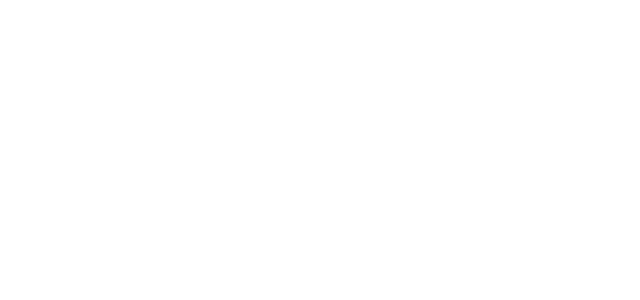
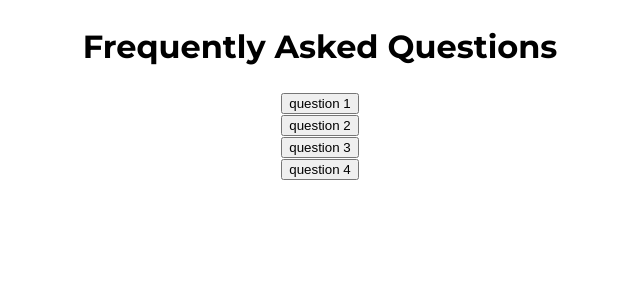
Before and after one commit to SaqifAbrar/glm-website-nextjs, a Next.js app: page /contact in a window 1280 px wide. Shown: the top 300 px of the page, without its empty margins (320-960 px from the left). Built offline with nearby package versions, Linux system fonts and the light colour scheme.

Commit message:
updated FAQ cards

```diff
--- a/modules/contact/faq.jsx
+++ b/modules/contact/faq.jsx
@@ -0,0 +1,48 @@
+import React from "react";
+import styles from "./faq.module.scss";
+import QACard from "./qaCard";
+
+const QAText = [
+	{
+		textNum: 1,
+		prompt: "key",
+		question: "question 1",
+		answer: "answer 1",
+	},
+	{
+		textNum: 2,
+		prompt: "key",
+		question: "question 2",
+		answer: "answer 2",
+	},
+	{
+		textNum: 3,
+		prompt: "key",
+		question: "question 3",
+		answer: "answer 3",
+	},
+	{
+		textNum: 4,
+		prompt: "key",
+		question: "question 4",
+		answer: "answer 4",
+	},
+];
+
+export default function faq() {
+	return (
+		<div className={styles.faqContainer}>
+			<h2>Frequently Asked Questions</h2>
+			{QAText.map(({ textNum, prompt, question, answer }) => {
+				return (
+					<QACard
+						key={textNum}
+						className={styles[prompt]}
+						questionText={question}
+						answerText={answer}
+					/>
+				);
+			})}
+		</div>
+	);
+}
--- a/modules/contact/faq.module.scss
+++ b/modules/contact/faq.module.scss
@@ -0,0 +1,3 @@
+.faqContainer {
+	text-align: center;
+}
--- /dev/null
+++ b/modules/contact/qaCard.jsx
@@ -0,0 +1,20 @@
+import React from "react";
+
+export default function qaCard({ questionText, answerText }) {
+	return (
+		<div className='qaContainer'>
+			<button className='qaButton'>
+				<span>{questionText}</span>
+			</button>
+			<style jsx>{`
+				.qaButton:hover span {
+					display: none;
+				}
+
+				.qaButton:hover::before {
+					content: "${answerText}";
+				}
+			`}</style>
+		</div>
+	);
+}
--- a/pages/about/index.js
+++ b/pages/about/index.js
@@ -12,7 +12,6 @@ export default function index() {
 			<Head>
 				<title>About Us | Green Light Mentorship</title>
 				<meta name='description' content='Generated by create next app' />
-				<link rel='icon' href='/favicon.ico' />
 			</Head>
 
 			<Summary />
--- a/pages/contact/index.js
+++ b/pages/contact/index.js
@@ -1,5 +1,16 @@
 import React from "react";
+import Head from "next/head";
+import Faq from "../../modules/contact/faq";
 
 export default function index() {
-	return <div></div>;
+	return (
+		<div>
+			<Head>
+				<title>Contact Us | Green Light Mentorship</title>
+				<meta name='description' content='Generated by create next app' />
+			</Head>
+
+			<Faq />
+		</div>
+	);
 }
```
Also changed, not shown: modules/contact/qaCard.module.scss (added).
